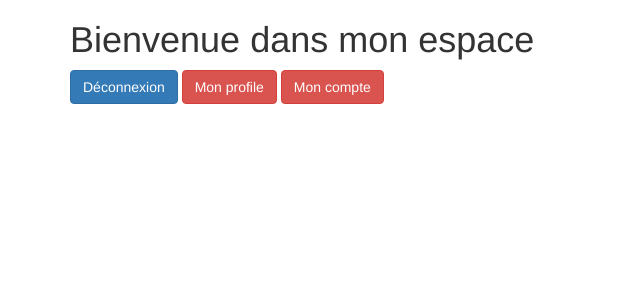
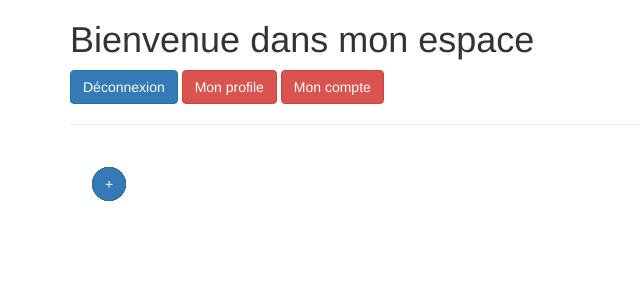
Before and after one commit to ByBell/Datalents, a Symfony app: template src/Resources/views/myhome/home.html.twig in a window 1280 px wide. Shown: the top 300 px of the page, without its empty margins (0-640 px from the left). Run offline with Twig, Linux system fonts and the light colour scheme; the template is opened without the code that fills it, so the values that code supplies are empty; some libraries are stand-ins or nearby versions.

Commit message:
Fichier CSS

```diff
--- /dev/null
+++ b/public/css/style.css
@@ -0,0 +1,60 @@
+.animation{
+    position: absolute;
+    height:100px;
+    width:100px;
+}
+.bouton-animation{
+    position: absolute;
+    left:calc(50% - 2em);
+    top:calc(50% - 2em);
+    z-index:2;
+    border-radius: 50px;
+    margin:auto;
+}
+.bouton{
+    position: absolute;
+    z-index: 1;
+    border-radius: 50px;
+    transition-duration: 0.3s;
+
+}
+.animation:hover .bouton-animation{
+    transform: scale(0.8);transition-duration: 0.3s;
+
+}
+
+.animation:hover .animation1{
+    transform: translateY(3em);
+    transition: cubic-bezier(.53,.01,.58,.99);
+    transition-duration: 0.3s;
+
+}
+
+.animation:hover .animation2{
+    transform: translateX(3em);
+    transition: cubic-bezier(.53,.01,.58,.99);
+    transition-duration: 0.3s;
+
+}
+.animation:hover .animation3{
+    transform: translateY(-3em);
+    transition: cubic-bezier(.53,.01,.58,.99);
+    transition-duration: 0.3s;
+
+}
+
+.animation:hover .animation4{
+    transform: translateX(-3em);
+    transition: cubic-bezier(.53,.01,.58,.99);
+    transition-duration: 0.3s;
+
+}
+
+
+.option-animation{
+    transition-duration: 0.5s;
+    position: absolute;
+    left:calc(50% - 2em);
+    top:calc(50% - 2em);
+
+}
--- a/src/Entity/UsersProfil.php
+++ b/src/Entity/UsersProfil.php
@@ -7,7 +7,7 @@ use Doctrine\ORM\Mapping as ORM;
 /**
  * @ORM\Entity(repositoryClass="App\Repository\UsersProfilRepository")
  */
-class UsersProfil
+class UserProfile
 {
     /**
      * @ORM\Id
--- a/src/Resources/views/myhome/home.html.twig
+++ b/src/Resources/views/myhome/home.html.twig
@@ -7,5 +7,17 @@
         <a class="btn btn-primary" href="{{ path('logout') }}"> Déconnexion</a>
         <a class="btn btn-danger"href="{{ path('profile') }}">Mon profile</a>
         <a class="btn btn-danger"href="{{ path('account') }}">Mon compte</a>
+
+
+        <hr>
+        <div class="animation">
+                <a class="btn btn-primary bouton-animation" href="{{ path('project') }}"> + </a>
+            <div class="option-animation">
+                <a class="btn btn-primary bouton animation1" href="{{ path('homepage') }}">1</a>
+                <a class="btn btn-primary bouton animation2" href="{{ path('homepage') }}">2</a>
+                <a class="btn btn-primary bouton animation3" href="{{ path('homepage') }}">3</a>
+                <a class="btn btn-primary bouton animation4" href="{{ path('homepage') }}">4</a>
+            </div>
+        </div>
     </div>
 {% endblock %}
--- a/templates/base.html.twig
+++ b/templates/base.html.twig
@@ -5,6 +5,7 @@
         <title>{% block title %}Datalents - Les talents que vous cherchez !{% endblock %}</title>
         {% block stylesheets %}
             <link rel="stylesheet" href="//maxcdn.bootstrapcdn.com/bootstrap/3.2.0/css/bootstrap.min.css">
+            <link rel="stylesheet" href="/css/style.css">
         {% endblock %}
     </head>
     <body>
```
Also changed, not shown: 1 other file.
